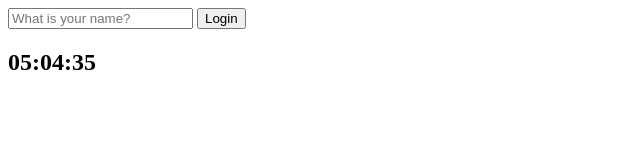
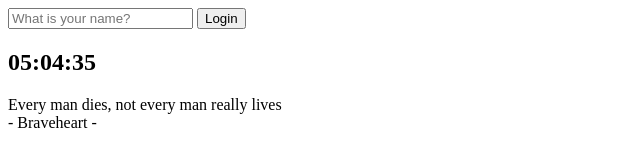
Before and after one commit to J-MU/CloneCodingMomento, a plain HTML site: page index.html in a window 1280 px wide. Shown: the whole page, without its empty margins (0-640 px from the left). Drawn offline with Linux system fonts and the light colour scheme.

Commit message:
implement quote

```diff
--- a/index.html
+++ b/index.html
@@ -13,7 +13,12 @@
     </form>
     <h2 id="clock">00:00</h2>
     <h1 class="UserNameView hidden">hello</h1>
+    <div id="quote">
+        <span></span><br>
+        <span></span>
+    </div>
     <script src="js/greeting.js"></script>
     <script src="js/clock.js"></script>
+    <script src="js/quotes.js"></script>
 </body>
 </html>
--- /dev/null
+++ b/js/quotes.js
@@ -0,0 +1,49 @@
+const quotes=[
+    {
+        quote:'I want to enjoy things and have fun and live like every day is the laast day.',
+        movie:'The Last Time I Saw Paris, 1953',
+    },
+    {
+        quote:'Carpe diem. Seize the day boys. Make you lives extraordinary',
+        movie:'죽은 시인의 사회',
+    },
+    {
+        quote:"That's what I love about music. All these banalities suddenly turn into beautiful pearls",
+        movie:'begin again' ,
+    },
+    {
+        quote:"Today's special moments are tomorrow's memories.",
+        movie:'about time',
+    },
+    {
+        quote:"I tried to live everyday as if it was the final day of my extraordinary, ordinary life",
+        movie:'about time',
+    },
+    {
+        quote:"Some people are worth melting for",
+        movie:'Frozen',
+    },
+    {
+        quote:"Man's feelings are always purest and most glowing in the hour of meeting and of farewell.",
+        movie: "by. Jean Paul Richter",
+    },
+    {
+        quote:"It is not our abilities that show what we truly are, it is our choices ",
+        movie:"Dumbledore, Harry Potter",
+    },
+    {
+        quote:"The past can hurt, but you can either run from it, or learn from it",
+        movie:"Lion King",
+    },
+    {
+        quote:"Every man dies, not every man really lives",
+        movie:"Braveheart",
+    },
+]
+const todaysQuote=Math.floor(Math.random()*quotes.length); // 0~quotes.length-1 까지의 수를 랜덤으로 뽑아옴.
+
+const quote= document.querySelector("#quote span:first-child");
+quote.innerHTML=quotes[todaysQuote].quote;
+
+const author=document.querySelector("#quote span:last-child");
+author.innerHTML=`- ${quotes[todaysQuote].movie} -`;
```
Also changed, not shown: js/backgroud.js (added).
